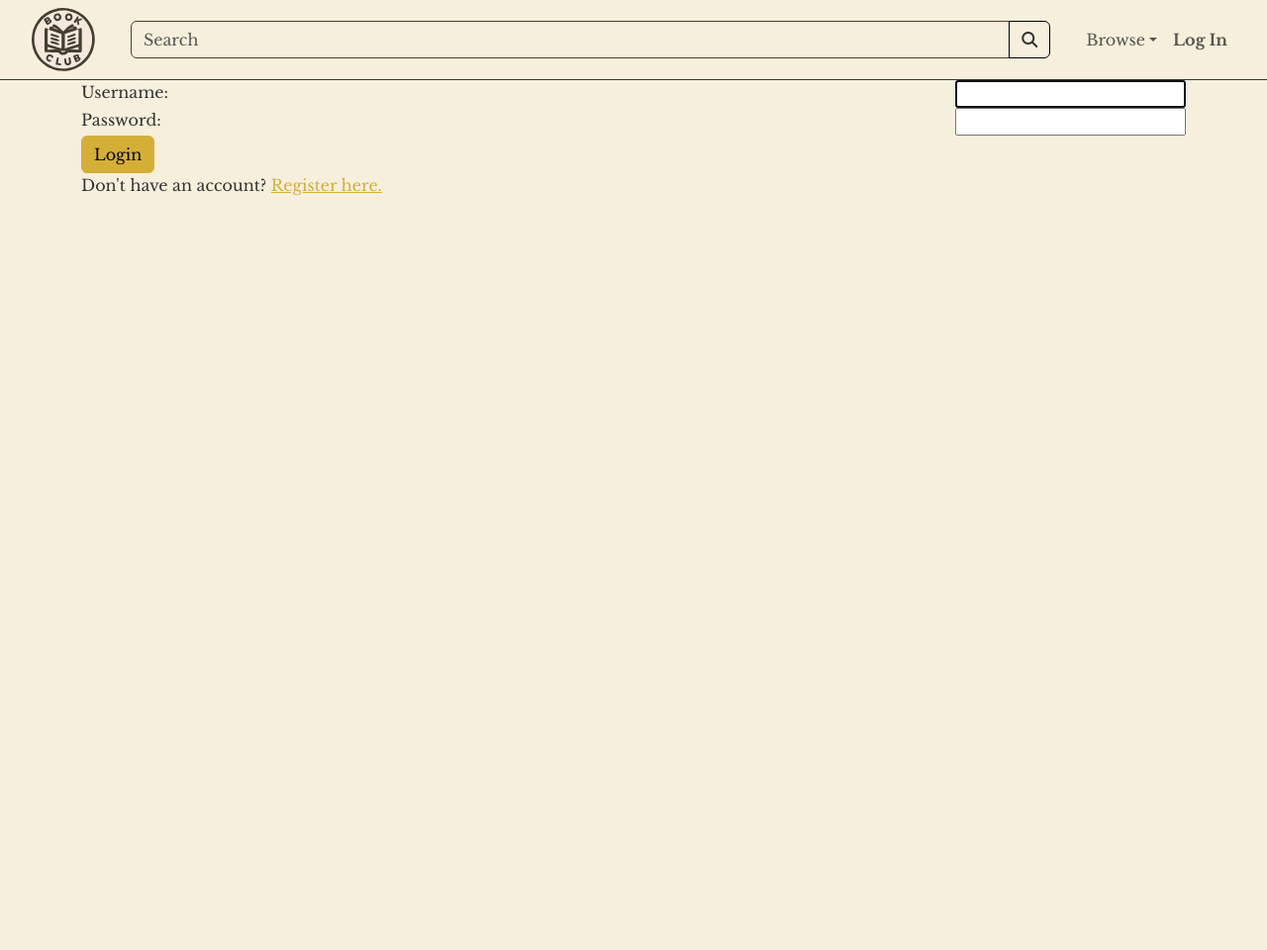
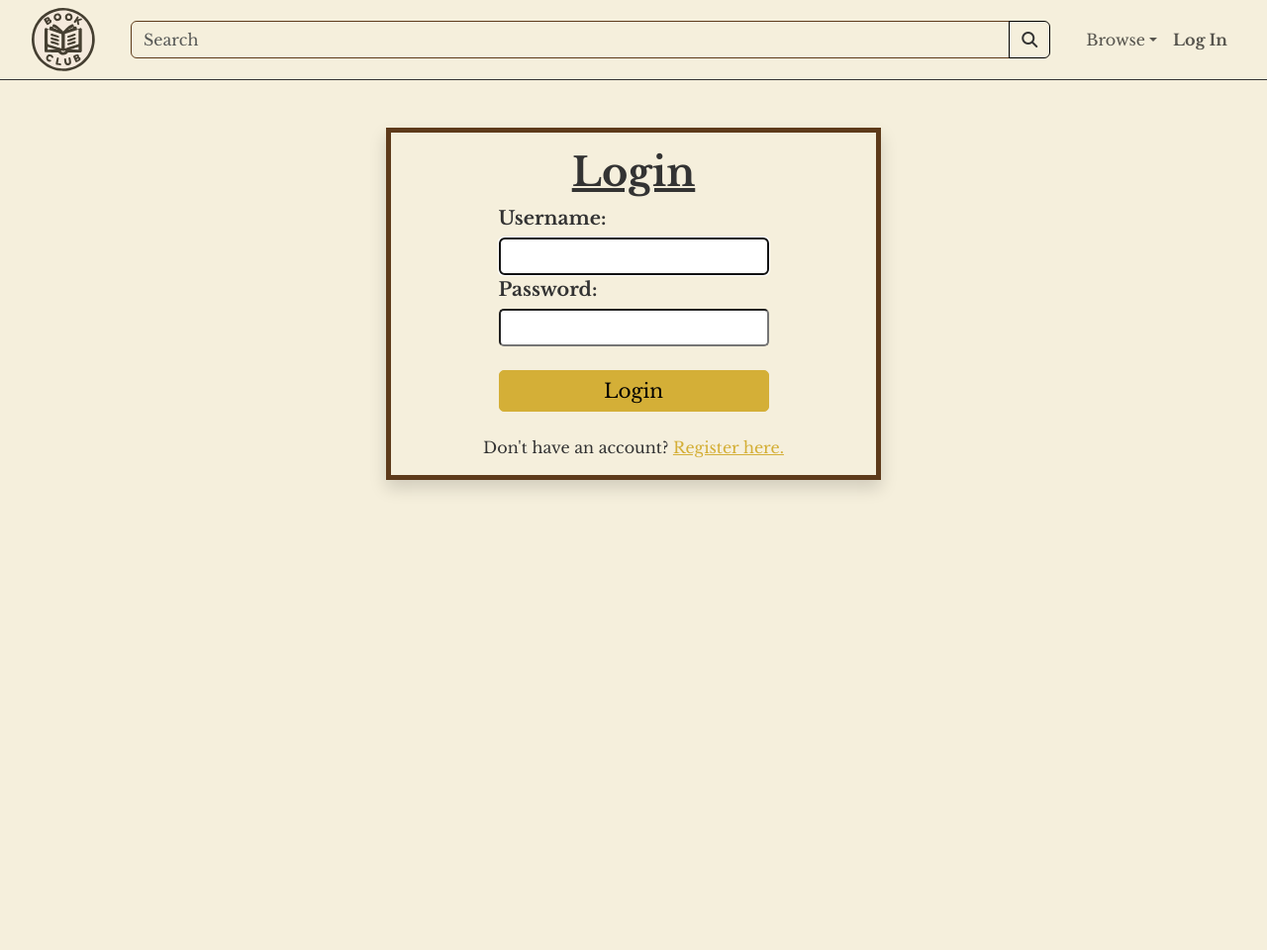
Before and after one commit to SinanErbezci/cs50w_final, a Django app: page /login in a window 1280 px wide. Shown: the whole page at 99% size. After the commit the page ends 497 px from the top, so only its background shows below. Run offline with Django 5.2, Linux system fonts and the light colour scheme; some libraries are stand-ins or nearby versions.

Commit message:
login and signup

```diff
--- a/bookclub/library/forms.py
+++ b/bookclub/library/forms.py
@@ -11,12 +11,8 @@ class ContactForm(forms.Form):
     sender = forms.EmailField()
     cc_myself = forms.BooleanField(required=False)
 
-class LoginForm(AuthenticationForm):
+class CreateUserFrom(UserCreationForm):
     template_name = "library/form_snippet.html"
-    pass
-
-class CreateUserFrom(UserCreationForm):
-    template_name = "form_snippet.html"
     class Meta:
         model = User
         fields = ("username", "password1", "password2", "gender","email")
--- a/bookclub/library/static/library/style.css
+++ b/bookclub/library/static/library/style.css
@@ -28,7 +28,6 @@ html {
 }
 
 body {
-    min-height: 120vh;
     color: var(--FONTCOLOR);
     border-color: var(--BORDERCOLOR1);
     background-color: #F5EFDC;
@@ -120,6 +119,58 @@ nav {
     height: auto;
 }
 
+.form-wrap {
+    margin-left: auto;
+    margin-right: auto;
+    max-width: 500px;
+    display: flex;
+    justify-content: center;
+    align-items: center;
+    flex-direction: column;
+}
+.form-wrap form *{
+display: block;
+/* width: 100%; */
+}
+
+.form-wrap form label{
+margin-bottom: 5px;
+font-size: larger;
+font-weight: 700;
+/* line-height: 26px;  */
+}
+.form-wrap form input{
+padding: 5px 20px;
+border-radius: 5px;
+width: 100%;
+}
+
+.form-title {
+    font-weight: bold;
+    text-align: center;
+    text-decoration: underline;
+}
+
+.errorlist {
+    color:red;
+}
+
+/* #id_username{
+margin-bottom: 20px;
+} */
+/* .form-wrap button{
+border-radius: 5px;
+cursor: pointer;
+text-align: center;
+font-size: 16px;
+padding: 12px 68px;
+font-weight: 700;
+border: 1px solid transparent;
+margin-top: 30px;
+line-height: 26px;
+} */
+
+
 @media (min-width: 992px) {
 
     /* .dropdown > .dropdown-menu {
--- a/bookclub/library/templates/library/form_snippet.html
+++ b/bookclub/library/templates/library/form_snippet.html
@@ -1,5 +1,5 @@
 {% for field in form %}
-    <div class="d-flex justify-content-between">
+    <div class="my-2 ">
         {{ field.errors }}
         {{ field.label_tag }} {{ field }}
     </div>
--- a/bookclub/library/templates/library/index.html
+++ b/bookclub/library/templates/library/index.html
@@ -1,9 +1,7 @@
 {% extends "library/layout.html" %}
 {% load static %}
 
-{% block title %}
-<title>Homepage</title>
-{% endblock %}
+{% block title %}Homepage{% endblock %}
 
 {% block body %}
 <section class="hero">
@@ -26,7 +24,7 @@
         <div class="row my-4">
             <div class="col text-center">
                 <a href="{% url 'signup' %}"><button type="button" class="btn btn-primary btn-lg mx-4 px-5 shadow">Sign Up</button></a>
-                <a href="{% url 'login' %}"><button type="button" class="btn btn-primary btn-lg mx-4 px-5 shadow">Log In</button></a>
+                <a href="{% url 'login' %}"><button type="button" class="btn btn-primary btn-lg mx-4 px-5 shadow">Login</button></a>
             </div>
         </div>
     </div>
--- a/bookclub/library/templates/library/layout.html
+++ b/bookclub/library/templates/library/layout.html
@@ -2,7 +2,7 @@
 <!DOCTYPE html>
 <html lang="en">
     <head>
-        {% block title %}{% endblock %}
+        <title>{% block title %}{% endblock %}</title>
         <meta name="viewport" content="width=device-width, initial-scale=1.0">
         <meta charset="UTF-8">
         <link rel="icon" type="image/x-icon" href="{% static 'library/images/favicon.ico' %}">
--- a/bookclub/library/templates/library/login.html
+++ b/bookclub/library/templates/library/login.html
@@ -1,4 +1,6 @@
 {% extends "library/layout.html" %}
+
+{% block title %}Login{% endblock %}
 
 {% block body %}
 
@@ -7,18 +9,15 @@
         <div>{{ message }}</div>
     {% endif %} -->
 
-    <div class="container">
-        <div class="row">
+    <div class="form-wrap container mt-2 mt-5 shadow px-5 pt-3 border border-5">
+        <h1 class="form-title">Login</h1>
         <form action="{% url 'login' %}" method="post">
             {% csrf_token %}
             {{form}}
-            {{form.errors}}
-            <input class="btn btn-primary" type="submit" value="Login">
+            <input class="btn btn-primary btn-lg my-4 mx-auto" type="submit" value="Login">
         </form>
-        </div>
-    </div>
-    <div class="container">
-    <p>Don't have an account? <a href="{% url 'signup' %}">Register here.</a></p>
+        <p class="text-center">Don't have an account? <a href="{% url 'signup' %}">Register here.</a></p>
     </div>
 
+
 {% endblock %}
--- a/bookclub/library/views.py
+++ b/bookclub/library/views.py
@@ -1,4 +1,4 @@
-from django.shortcuts import render, get_object_or_404
+from django.shortcuts import render, get_object_or_404,redirect
 from django.http import HttpResponse, Http404, HttpResponseRedirect
 from django.db import IntegrityError
 from django.contrib.auth import authenticate,login, logout
@@ -6,7 +6,7 @@ from django.contrib.auth.forms import UserCreationForm,AuthenticationForm
 from django.views import generic
 from django.urls import reverse
 from .models import Book, Author, User
-from .forms import NameForm, ContactForm, LoginForm, CreateUserFrom
+from .forms import NameForm, ContactForm, CreateUserFrom
 
 def index(request):
     hello = "hello, world"
@@ -28,25 +28,25 @@ def create_book(request):
 # User views
 def login_view(request):
     if request.method == "POST":
-        form = LoginForm(request.POST)
+        form = AuthenticationForm(data=request.POST)
         if form.is_valid():
-            username = form.cleaned_data["username"]
-            password = form.cleaned_data["password"]
+            login(request, form.get_user())
+            return redirect("index")
+            # username = form.cleaned_data["username"]
+            # password = form.cleaned_data["password"]
 
-            user = authenticate(request, username=username, password=password)
+            # user = authenticate(request, username=username, password=password)
 
-            if user is not None:
-                login(request, user)
-                print("a")
-                return HttpResponseRedirect(reverse("index"))
-            else:
-                return render(request, "library/login.html")
+            # if user is not None:
+            #     login(request, user)
+            #     print("a")
+            #     return redirect("index")
+            # else:
+            #     print("b")
+    else:
+        form = AuthenticationForm()
 
-        else:
-            return render(request, "library/login.html", {"form": form})
-    else:
-        form = LoginForm()
-        return render(request, "library/login.html", {"form": form})
+    return render(request, "library/login.html", {"form": form})
 
 
 def logout_view(request):
@@ -55,27 +55,17 @@ def logout_view(request):
 
 def signup(request):
     if request.method == "POST":
-        username = request.POST["username"]
-        email = request.POST["email"]
-
-        # Ensure password matches confirmation
-        password = request.POST["password"]
-        confirmation = request.POST["confirmation"]
-        if password != confirmation:
-            return render(request, "library/register.html", {
-                "message": "Passwords must match."
-            })
-
-        # Attempt to create new user
-        try:
-            user = User.objects.create_user(username, email, password)
-            user.save()
-        except IntegrityError:
-            return render(request, "library/register.html", {
-                "message": "Username already taken."
-            })
-        login(request, user)
-        return HttpResponseRedirect(reverse("index"))
+        form = CreateUserFrom(request.POST)
+        if form.is_valid():
+            print("valid")
+            username = form.cleaned_data["username"]
+            password = form.cleaned_data["password1"]
+            form.save()
+            new_user = authenticate(username=username, password=password)
+            if new_user is not None:
+                login(request,new_user)
+                return redirect("index")
     else:
         form = CreateUserFrom()
-        return render(request, "library/signup.html", {"form": form})
+
+    return render(request, "library/signup.html", {"form": form})
```
Also changed, not shown: bookclub/library/templates/library/signup.html (+7 -4 lines).
